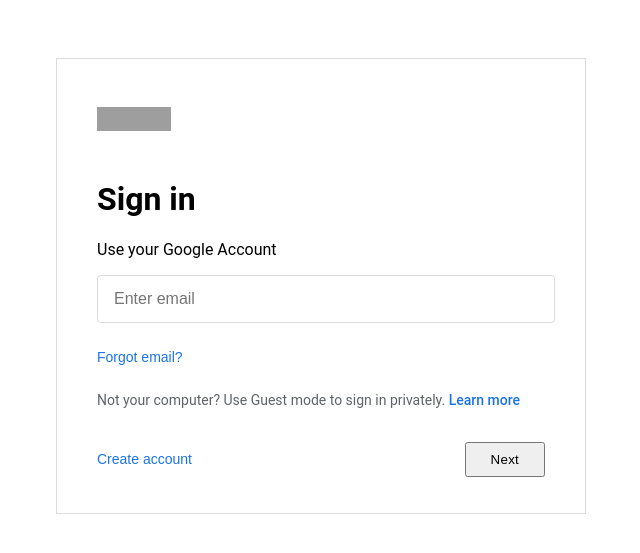
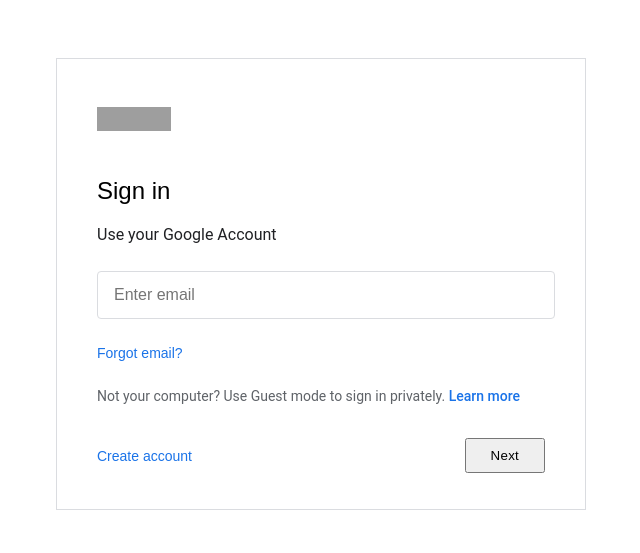
Before and after one commit to Gavin-Wood4/498cyberproj, a Flask app: page / in a window 1280 px wide. Shown: the top 553 px of the page, without its empty margins (319-959 px from the left). Run offline with Flask 3, Linux system fonts and the light colour scheme; grey boxes are pictures that could not be loaded.

Commit message:
Added forgotten login container styling.

```diff
--- a/static/style.css
+++ b/static/style.css
@@ -13,11 +13,20 @@
 }
 
 .login-container h1 {
-
+	font-family: 'Google Sans', sans-serif;
+	font-size: 24px;
+	font-weight: 400;
+	line-height: 1.3333;
+	margin-bottom: 8px;
+	color: $202124;
 }
 
 .login-container p {
-
+	font-size: 16px;
+	font-weight: 400;
+	line-height: 1.5;
+	margin-bottom: 24px;
+	color: #202124;
 }
 
 .google-logo {
```
